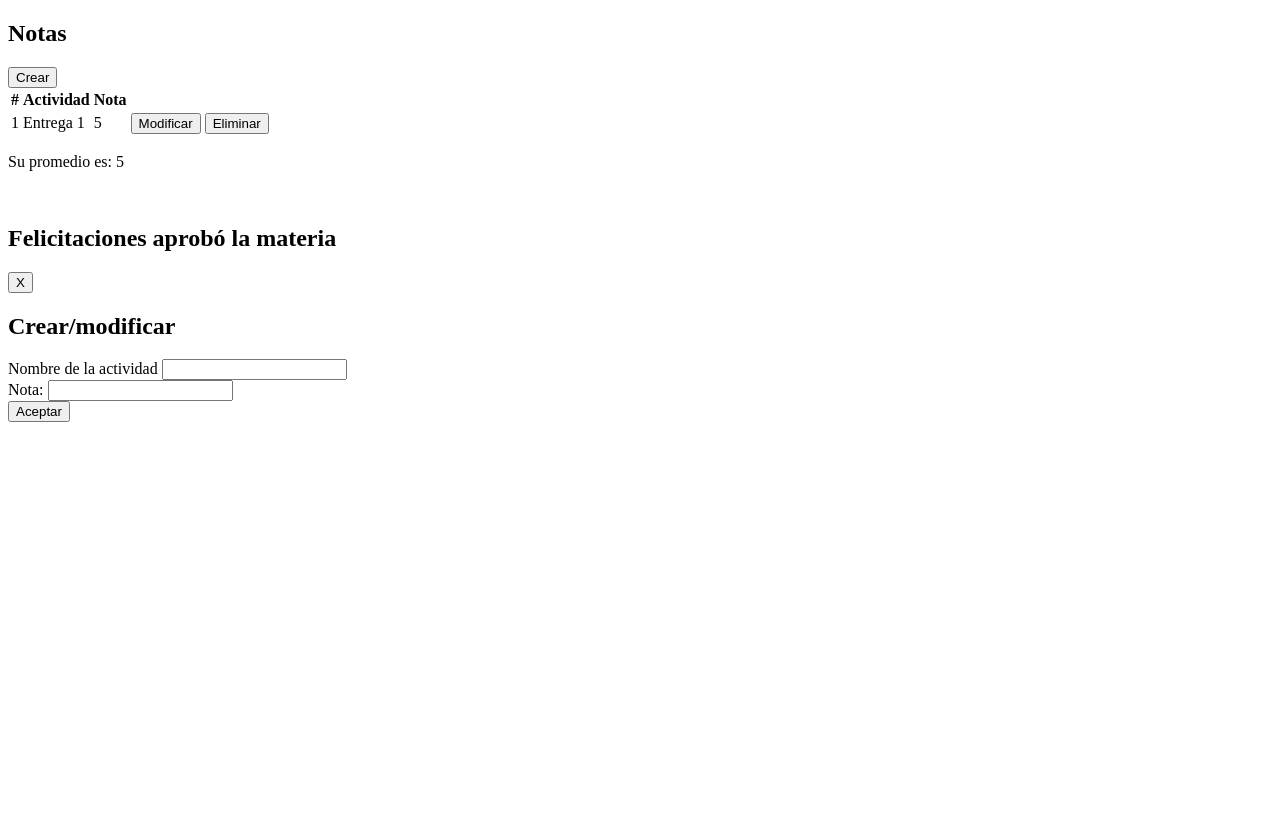
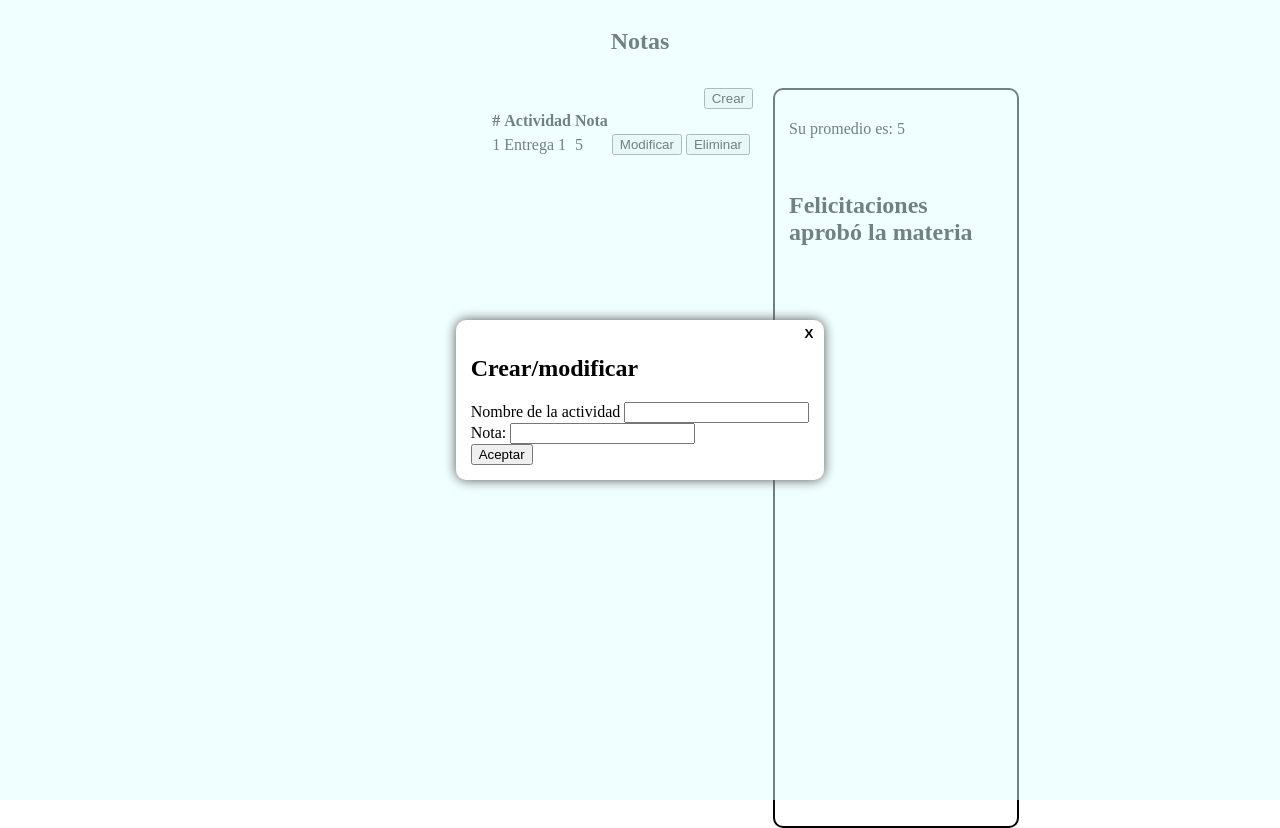
Before and after one commit to SantiagoPard/notas_app, a plain HTML site: page index.html in a window 1280 px wide. Before the commit the page ends 800 px from the top, so only its background shows below. Drawn offline with Linux system fonts and the light colour scheme.

Commit message:
se agregaron css para la pagina y el modal

```diff
--- /dev/null
+++ b/css/modal.css
@@ -0,0 +1,31 @@
+.modal-content{
+    position:fixed;
+    left: 0px;
+    top: 0px;
+    width: 100%;
+    height: 100vh;
+    background-color: rgba(225, 255, 255, 0.5);
+    display: flex;
+    justify-content: center;
+    align-items: center;
+}
+
+.modal-content .form-content{
+    border: 10px #000;
+    border-radius: 10px;
+    background-color: #ffffff;
+    padding: 15px;
+    box-shadow: 0px 0px 12px 0px rgb(85,85,85);
+    position: relative;
+}
+
+.cerrar-btn{
+    position: absolute;
+    top: 5px;
+    right: 5px;
+    background-color: rgba(225, 255, 255,0);
+    border: 0px;
+    color: #000;
+    font-weight: bolder;
+    cursor: pointer;
+}
--- /dev/null
+++ b/css/page.css
@@ -0,0 +1,33 @@
+.page-content {
+    display: grid;
+    grid-template-areas:
+    "titulo titulo"
+    "notas promedio";
+    grid-gap: 20px;
+    width: 60%;
+    margin: auto;
+    height: 100vh;
+    grid-template-columns: 2fr 1fr;
+    grid-template-rows: 60px calc(100vh - 60px);
+}
+
+.page-content .titulo{
+    grid-area: titulo;
+    width: 100%;
+    text-align: center;
+}
+
+.page-content .notas-content{
+    grid-area: notas;
+    display: flex;
+    flex-direction: column;
+    align-items: flex-end;
+    justify-content: flex-start;
+}
+
+.page-content .promedio-content{
+    grid-area: promedio;
+    border:  2px solid #000;
+    border-radius: 10px;
+    padding: 14px;
+}
--- a/index.html
+++ b/index.html
@@ -4,6 +4,8 @@
 <head>
     <meta charset="UTF-8">
     <title>Notas</title>
+    <link rel="stylesheet" href="css/page.css">
+    <link rel="stylesheet" href="css/modal.css">
 </head>
 
 <body>
@@ -41,7 +43,7 @@
     </section>
     <section class="modal-content">
         <article class="form-content">
-            <button>X</button>
+            <button class="cerrar-btn">X</button>
             <h2>Crear/modificar</h2>
             <form>
                 <div>
```
